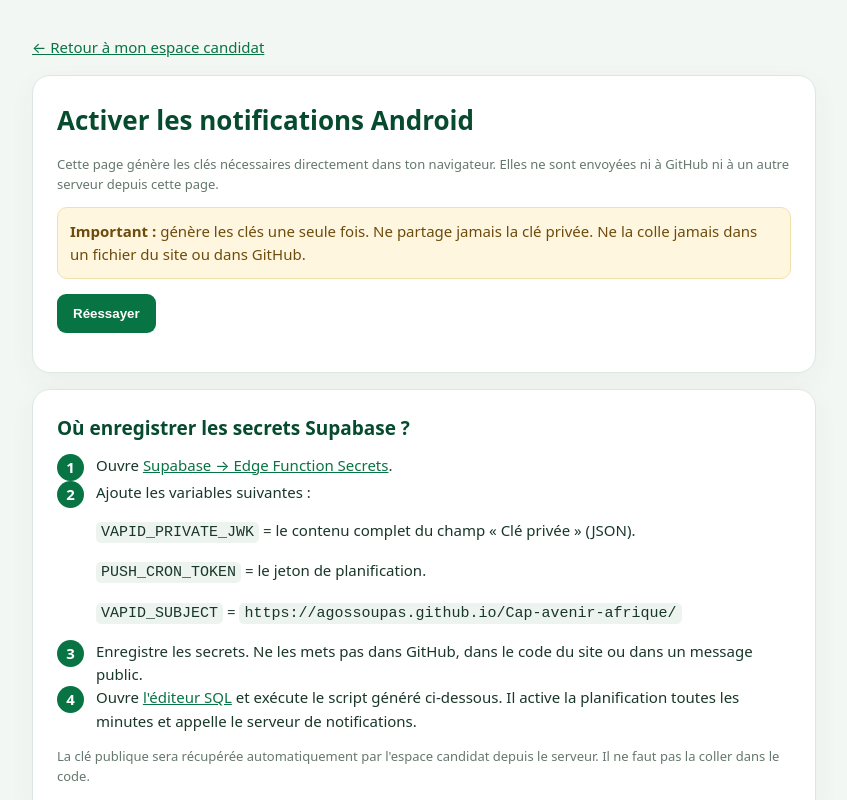
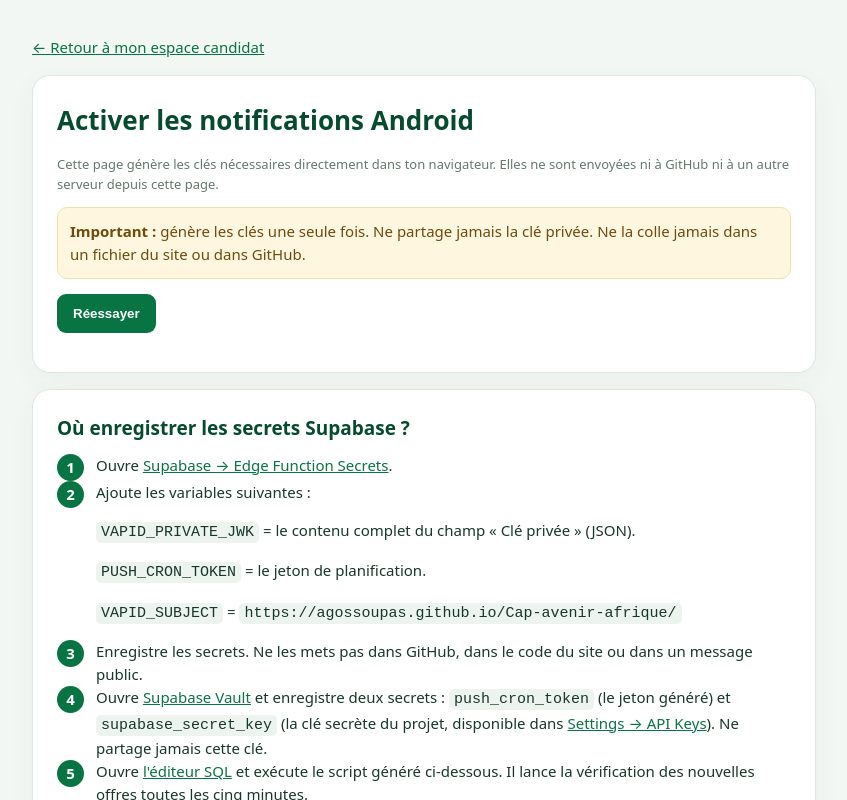
Before and after one commit to agossoupas/Cap-avenir-afrique, a plain HTML site: page push-setup.html in a window 1280 px wide. Both pictures are taken after a click on the button "Générer mes clés sécurisées". Shown: the top 800 px of the page, without its empty margins (216-1063 px from the left). Drawn offline with Linux system fonts and the light colour scheme.

Commit message:
Secure scheduled push invocation with Vault secrets

```diff
--- a/push-setup.html
+++ b/push-setup.html
@@ -17,7 +17,8 @@
 <div class="step"><span class="num">1</span><div>Ouvre <a href="https://supabase.com/dashboard/project/fhqppofwnoxiexnxivfx/functions/secrets" target="_blank" rel="noopener">Supabase → Edge Function Secrets</a>.</div></div>
 <div class="step"><span class="num">2</span><div>Ajoute les variables suivantes :<p><code>VAPID_PRIVATE_JWK</code> = le contenu complet du champ « Clé privée » (JSON).</p><p><code>PUSH_CRON_TOKEN</code> = le jeton de planification.</p><p><code>VAPID_SUBJECT</code> = <code>https://agossoupas.github.io/Cap-avenir-afrique/</code></p></div></div>
 <div class="step"><span class="num">3</span><div>Enregistre les secrets. Ne les mets pas dans GitHub, dans le code du site ou dans un message public.</div></div>
-<div class="step"><span class="num">4</span><div>Ouvre <a href="https://supabase.com/dashboard/project/fhqppofwnoxiexnxivfx/editor" target="_blank" rel="noopener">l'éditeur SQL</a> et exécute le script généré ci-dessous. Il active la planification toutes les minutes et appelle le serveur de notifications.</div></div>
+<div class="step"><span class="num">4</span><div>Ouvre <a href="https://supabase.com/dashboard/project/fhqppofwnoxiexnxivfx/vault/secrets" target="_blank" rel="noopener">Supabase Vault</a> et enregistre deux secrets : <code>push_cron_token</code> (le jeton généré) et <code>supabase_secret_key</code> (la clé secrète du projet, disponible dans <a href="https://supabase.com/dashboard/project/fhqppofwnoxiexnxivfx/settings/api-keys" target="_blank" rel="noopener">Settings → API Keys</a>). Ne partage jamais cette clé.</div></div>
+<div class="step"><span class="num">5</span><div>Ouvre <a href="https://supabase.com/dashboard/project/fhqppofwnoxiexnxivfx/editor" target="_blank" rel="noopener">l'éditeur SQL</a> et exécute le script généré ci-dessous. Il lance la vérification des nouvelles offres toutes les cinq minutes.</div></div>
 <p class="muted">La clé publique sera récupérée automatiquement par l'espace candidat depuis le serveur. Il ne faut pas la coller dans le code.</p>
 </div>
 <div class="card"><h2>Après l'enregistrement</h2><p>Retourne dans ton espace candidat, connecte-toi, active les notifications et utilise « Tester les notifications ». L'automatisation des nouvelles offres nécessite encore l'activation du déclencheur planifié dans la base de données.</p><a class="btn" href="espace-candidat.html">Ouvrir mon espace candidat</a></div>
@@ -44,13 +45,13 @@ create extension if not exists pg_net;
 select cron.unschedule(jobid) from cron.job where jobname = 'cap-avenir-push-dispatch';
 select cron.schedule(
   'cap-avenir-push-dispatch',
-  '* * * * *',
+  '*/5 * * * *',
   $
   select net.http_post(
     url := 'https://fhqppofwnoxiexnxivfx.supabase.co/functions/v1/push-notifications',
     headers := jsonb_build_object(
       'Content-Type', 'application/json',
-      'apikey', 'eyJhbGciOiJIUzI1NiIsInR5cCI6IkpXVCJ9.eyJpc3MiOiJzdXBhYmFzZSIsInJlZiI6ImZocXBwb2Z3bm94aWV4bnhpdmZ4Iiwicm9sZSI6ImFub24iLCJpYXQiOjE3OTI3Nzc5OTksImV4cCI6MjEwODM1Mzk5OX0.SMRr2Fp2xd8KJC6U4mtTVpByb3AKoJAaLDtYudyf1k8',
+      'apikey', (select decrypted_secret from vault.decrypted_secrets where name = 'supabase_secret_key'),
       'x-push-cron-token', (select decrypted_secret from vault.decrypted_secrets where name = 'push_cron_token')
     ),
     body := '{"action":"dispatch"}'::jsonb
```
